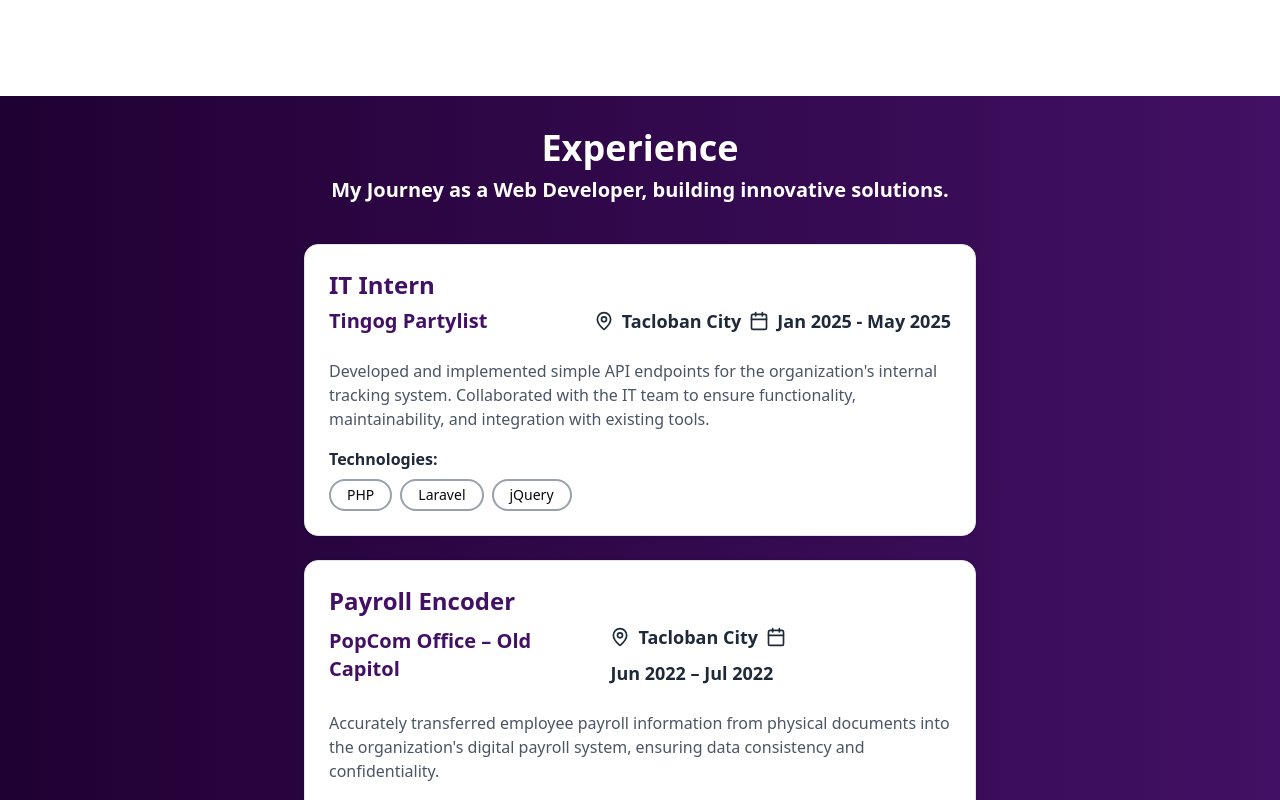
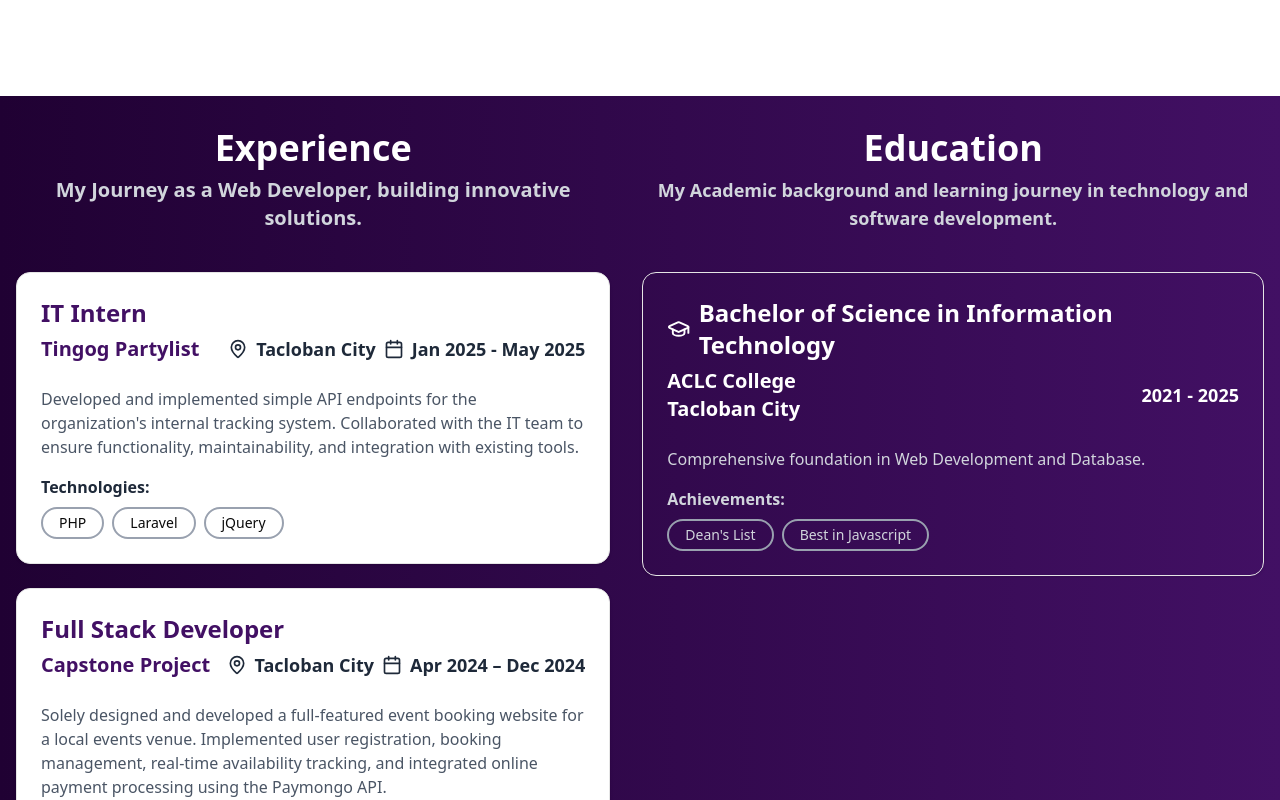
Before and after one commit to codebenki/portfolio, a React (Vite) app: page / in a window 1280 px wide. Shown: the part 1540-2340 px from the top of the page. Built offline with nearby package versions, Linux system fonts and the light colour scheme.

Commit message:
added education section and adjust font colors on other sections

```diff
--- a/src/App.tsx
+++ b/src/App.tsx
@@ -1,5 +1,5 @@
 import './App.css'
-import { Navbar, Home, Projects, Experience } from './components/features/export'
+import { Navbar, Home, Projects, Experience, Education } from './components/features/export'
 
 function App() {
 
@@ -8,7 +8,10 @@ function App() {
       <Navbar />
       <Home />
       <Projects />
-      <Experience />
+      <div className='flex justify-center flex-col md:flex-row'>
+        <Experience />
+        <Education />
+      </div>
     </>
   )
 }
--- /dev/null
+++ b/src/components/features/education.tsx
@@ -0,0 +1,77 @@
+import { GraduationCap } from "lucide-react"
+import { FloatSection } from "./floatsection"
+import {
+    Card,
+    CardDescription,
+    CardTitle,
+    CardContent,
+    CardHeader
+} from '@/components/ui/card'
+
+export function Education() {
+    const experience = [
+        {
+            title: "Bachelor of Science in Information Technology",
+            company: "ACLC College",
+            place: "Tacloban City",
+            duration: "2021 - 2025",
+            description: "Comprehensive foundation in Web Development and Database.",
+            achievements: ["Dean's List", "Best in Javascript"]
+        }
+    ]
+
+    return (
+        <>
+            <div id="education" className="min-h-screen px-4 py-8 flex flex-col items-center gap-10 scroll-mt-10">
+                <FloatSection>
+                    <div className="text-4xl text-center font-semibold text-white flex flex-col gap-2">
+                        <div>Education</div>
+                        <div className="text-lg text-gray-300">
+                            My Academic background and learning journey in technology and software development.
+                        </div>
+                    </div>
+                </FloatSection>
+                <div className="flex flex-col gap-6 w-full">
+                    {experience.map((item, i) => (
+                        <FloatSection key={i}>
+                            <Card className="w-full max-w-3xl mx-auto bg-transparent">
+                                <CardHeader>
+                                    <CardTitle className="text-white font-bold text-2xl flex items-center gap-2">
+                                        <GraduationCap />
+                                        {item.title}
+                                    </CardTitle>
+                                    <CardDescription className="flex flex-col sm:flex-row sm:justify-between gap-2 sm:items-center">
+                                        <div className="text-xl flex flex-col font-semibold text-white">
+                                            {item.company}
+                                            <span>{item.place}</span>
+                                        </div>
+                                        <div className="flex items-center gap-2 text-lg text-white font-semibold flex-wrap">
+                                            <span>{item.duration}</span>
+                                        </div>
+                                    </CardDescription>
+                                </CardHeader>
+                                <CardContent className="flex flex-col gap-4">
+                                    <div className="text-gray-300 font-medium">
+                                        {item.description}
+                                    </div>
+                                    <div className="flex flex-col gap-2">
+                                        <div className="text-gray-300 font-semibold text-md">
+                                            Achievements:
+                                        </div>
+                                        <ul className="flex flex-wrap gap-2 text-sm font-medium text-gray-300">
+                                            {item.achievements.map((item, j) => (
+                                                <li key={j} className="rounded-2xl border-2 border-gray-400 px-4 py-1">
+                                                    {item}
+                                                </li>
+                                            ))}
+                                        </ul>
+                                    </div>
+                                </CardContent>
+                            </Card>
+                        </FloatSection>
+                    ))}
+                </div>
+            </div>
+        </>
+    )
+}
--- a/src/components/features/experience.tsx
+++ b/src/components/features/experience.tsx
@@ -13,6 +13,14 @@ export function Experience() {
             technologies: ['PHP', 'Laravel', 'jQuery']
         },
         {
+            title: "Full Stack Developer",
+            company: "Capstone Project",
+            place: "Tacloban City",
+            duration: "Apr 2024 – Dec 2024",
+            description: "Solely designed and developed a full-featured event booking website for a local events venue. Implemented user registration, booking management, real-time availability tracking, and integrated online payment processing using the Paymongo API.",
+            technologies: ['Laravel', 'jQuery', 'Tailwind CSS', 'Paymongo API', 'MySQL']
+        },
+        {
             title: "Payroll Encoder",
             company: "PopCom Office – Old Capitol",
             place: "Tacloban City",
@@ -23,11 +31,11 @@ export function Experience() {
     ]
 
     return (
-        <div id="experience" className="px-4 py-8 flex flex-col items-center gap-10 scroll-mt-10">
+        <div id="experience" className="min-h-screen px-4 py-8 flex flex-col items-center gap-10 scroll-mt-10">
             <FloatSection>
                 <div className="text-4xl text-center font-semibold text-white flex flex-col gap-2">
                     <div>Experience</div>
-                    <div className="text-xl">
+                    <div className="text-xl text-gray-300">
                         My Journey as a Web Developer, building innovative solutions.
                     </div>
                 </div>
@@ -36,7 +44,7 @@ export function Experience() {
             <div className="flex flex-col gap-6 w-full">
                 {experience.map((item, i) => (
                     <FloatSection key={i}>
-                        <Card className="w-full max-w-2xl mx-auto">
+                        <Card className="w-full max-w-3xl mx-auto">
                             <CardHeader>
                                 <CardTitle className="text-[#421064] font-bold text-2xl">
                                     {item.title}
--- a/src/components/features/export.tsx
+++ b/src/components/features/export.tsx
@@ -2,3 +2,4 @@ export { Navbar } from './navbar'
 export { Home } from './home'
 export { Projects } from './projects'
 export { Experience } from './experience'
+export { Education } from './education'
--- a/src/components/features/navbar.tsx
+++ b/src/components/features/navbar.tsx
@@ -26,8 +26,6 @@ export function Navbar() {
     "home",
     "projects",
     "experience",
-    "achievements",
-    "education",
     "resume",
     "contact",
   ];
```
